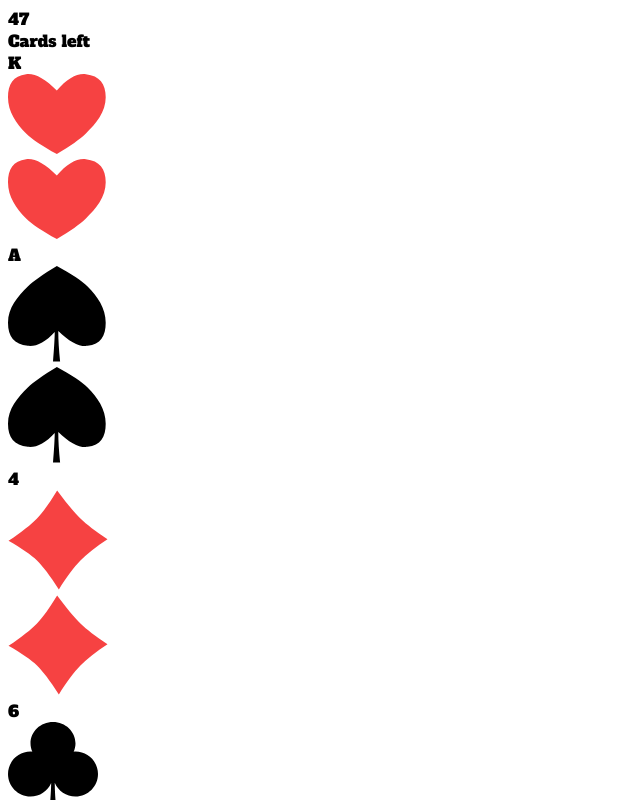
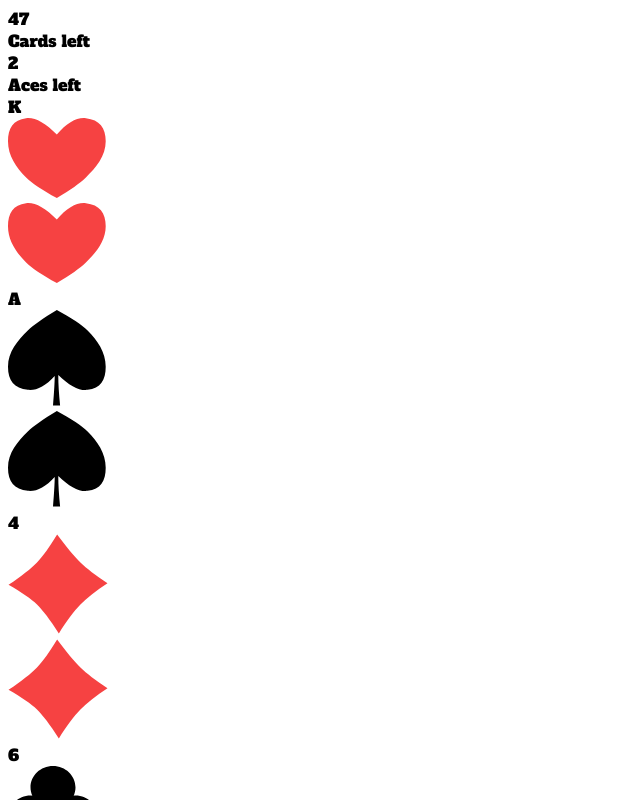
Before and after one commit to frixaco/card-game, a React (Create React App) app in the folder frontend/: page / in a window 1280 px wide. Shown: the top 800 px of the page, without its empty margins (0-640 px from the left). Built offline with nearby package versions, Linux system fonts and the light colour scheme.

Commit message:
feat: aces counter

```diff
--- a/frontend/src/App.tsx
+++ b/frontend/src/App.tsx
@@ -1,9 +1,19 @@
-import React, { useState } from 'react';
+import React, { useEffect, useState } from 'react';
 import Card from 'components/Card';
-import drawRandomCards from 'helpers/drawRandomCards';
+import drawRandomCards, { deck } from 'helpers/drawRandomCards';
 
 const App: React.FC = () => {
   const [currentDeck, setCurrentDeck] = useState(() => drawRandomCards());
+  const [acesLeft, setAcesLeft] = useState(4);
+
+  useEffect(() => {
+    setAcesLeft(
+      currentDeck.cardsLeft.reduce(
+        (count, card) => (deck[card].rank === 'A' ? count + 1 : count),
+        0
+      )
+    );
+  }, [currentDeck]);
 
   const handleDraw = () => {
     setCurrentDeck(drawRandomCards());
@@ -14,11 +24,17 @@ const App: React.FC = () => {
   };
 
   return (
-    <div className="h-screen py-10 lg:py-20 px-12 flex flex-col items-center bg-green-800">
+    <div className="h-screen py-10 lg:py-20 px-16 flex flex-col items-center bg-green-800">
       <div className="h-1/6 w-full flex items-center justify-center">
-        <div className="p-5 border bg-black text-white flex flex-col items-center border-yellow-450 w-46">
+        <div className="px-2 py-5 sm:px-5 border bg-black text-white flex flex-col items-center border-yellow-450 w-28 sm:w-46 relative">
           <span className="text-4xl">{currentDeck.cardsLeft.length}</span>
           <div className="capitalize whitespace-nowrap tracking-wider">Cards left</div>
+
+          {/* ACES COUNTER OPTION #1 */}
+          <div className="absolute -right-28 md:-right-36 top-1/6 bottom-1/6 p-1 border bg-black text-white flex flex-col items-center justify-center border-yellow-450 w-28 md:w-36 h-4/6">
+            <span className="text-xl">{acesLeft}</span>
+            <div className="text-sm capitalize whitespace-nowrap tracking-wider">Aces left</div>
+          </div>
         </div>
       </div>
 
@@ -37,13 +53,21 @@ const App: React.FC = () => {
           Deal
         </button>
 
+        {/* ACES COUNTER OPTION #2 */}
+        {/* <div className="flex items-center justify-between w-full">
+          <div className="w-32 h-16 border bg-black text-white flex flex-col items-center justify-center border-yellow-450">
+            <span className="text-xl">{acesLeft}</span>
+            <div className="text-sm capitalize whitespace-nowrap tracking-wider">Aces left</div>
+          </div> */}
+
         <button
           onClick={handleReset}
           type="button"
-          className="w-28 h-14 text-xl tracking-wider rounded-xl border-2 focus:outline-none md:self-end text-yellow-450 border-yellow-450"
+          className="w-32 h-16 text-2xl tracking-wider rounded-xl border-2 focus:outline-none md:self-end text-yellow-450 border-yellow-450"
         >
           Reset
         </button>
+        {/* </div> */}
       </div>
     </div>
   );
```
